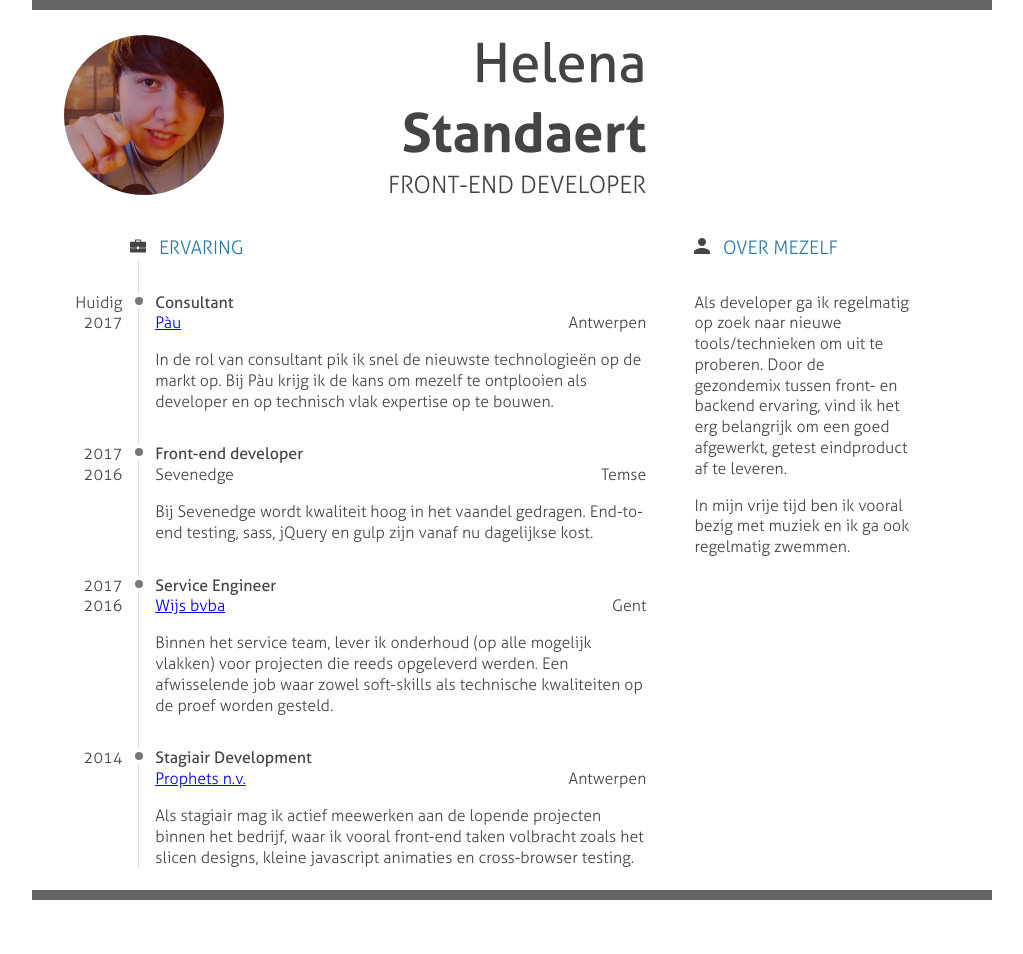
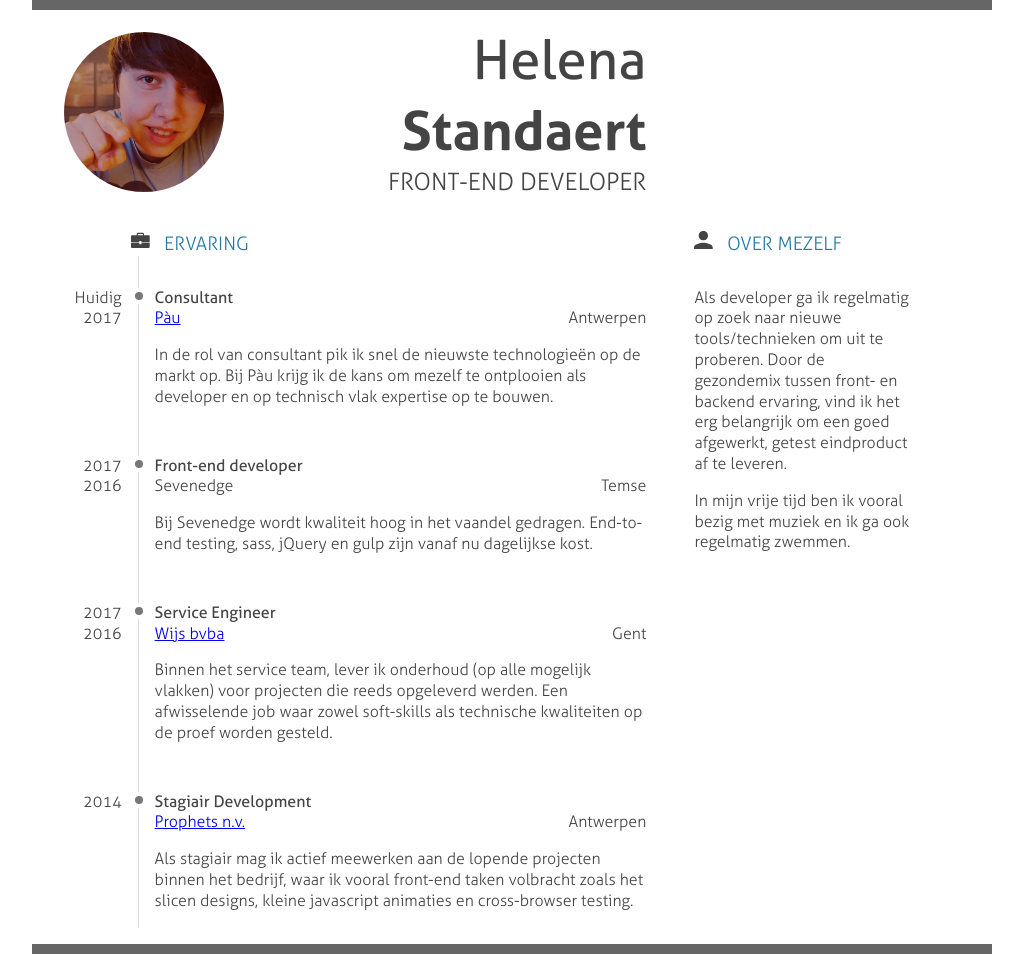
Before and after one commit to hstandaert/hstandaert.github.io, a Jekyll site: the page built from index.md, in a window 1280 px wide. Shown: the whole page, without its empty margins (128-1151 px from the left). Built offline with Jekyll 4.4.1, drawn with Linux system fonts in a browser that asks for light colours; before the commit the page ends 900 px from its top, so only the background shows below that.

Commit message:
Refactor timeline to be responsive

```diff
--- a/_sass/_components.icons.scss
+++ b/_sass/_components.icons.scss
@@ -2,12 +2,11 @@
 // Components > Icons
 // ===
 
-$icon-size: $font-size-base !default;
+$icon-size: 1em !default;
 $icon-color: $color-text !default;
 
 .c-icon {
 	display: inline-block;
-	font-size: 0;
 	width: $icon-size;
 	height: $icon-size;
 	margin: 0 auto;
--- a/_sass/_components.timeline.scss
+++ b/_sass/_components.timeline.scss
@@ -5,15 +5,14 @@
 $timeline-color: $color-text !default;
 $timeline-accent-color: $color-primary !default;
 $timeline-bullet-size: 1rem !default;
-$timeline-left-column-size: 10% !default;
+$timeline-left-column-size: 6ch !default;
 
 .c-timeline {
 	&__title {
-		margin-left: calc(#{$timeline-left-column-size} + 1rem);
-		margin-bottom: 0;
+		@include respond-to(desktop) {
+			margin-left: $timeline-left-column-size;
+			margin-bottom: 0;
 
-		.c-icon {
-			margin-left: $icon-size / -2;
 		}
 	}
 
@@ -26,7 +25,7 @@ $timeline-left-column-size: 10% !default;
 		}
 
 		> *:nth-child(even) {
-			flex-basis: 100% - $timeline-left-column-size;
+			flex-basis: calc(100% - #{$timeline-left-column-size});
 		}
 	}
 
@@ -39,7 +38,16 @@ $timeline-left-column-size: 10% !default;
 		padding-top: $h3-margin-bottom;
 		padding-left: 1rem;
 		margin-left: 1rem;
+		padding-bottom: 1rem;
 		border-left: 1px solid lighten($timeline-color, 60%);
+
+		&:first-of-type {
+			padding-top: 0;
+
+			@include respond-to(desktop) {
+				padding-top: $h3-margin-bottom;
+			}
+		}
 
 		&__title {
 			position: relative;
--- a/_sass/_elements.typography.scss
+++ b/_sass/_elements.typography.scss
@@ -7,6 +7,10 @@ $h3-margin-bottom: 2rem !default;
 
 p {
 	margin-bottom: $p-margin-bottom;
+
+	&:last-of-type {
+		margin-bottom: 0;
+	}
 }
 
 // Headings
```
